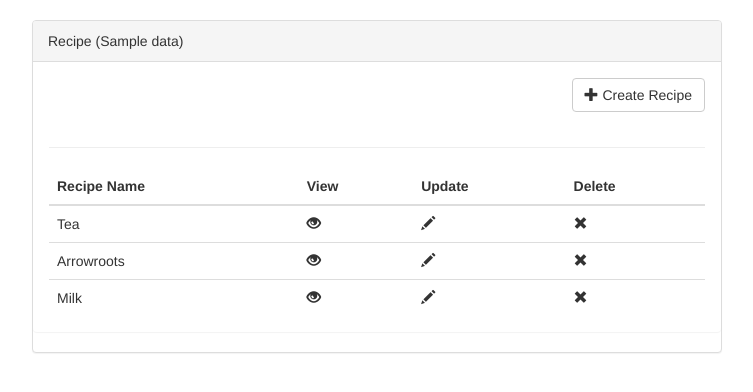
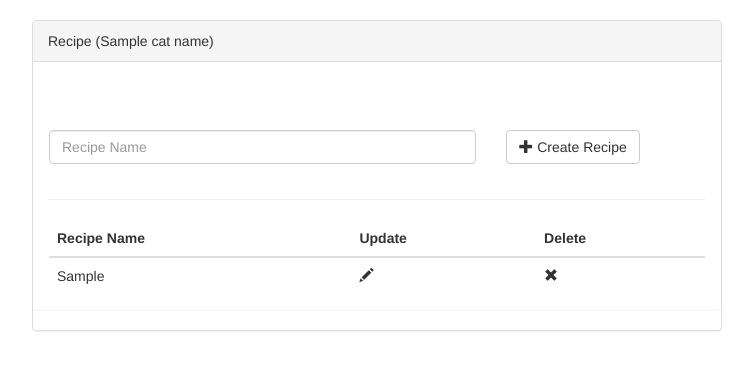
Before and after one commit to kaguna/Python-Flask-Datastructures-CP2, a Flask app: template app/templates/recipes.html in a window 1280 px wide. Shown: the part 52-444 px from the top of the page, without its empty margins (303-1056 px from the left). Run offline with Flask 2, Linux system fonts and the light colour scheme; the visitor is signed in with stand-in values (Sample User, id 1); the template is opened without the code that fills it: most values are stand-ins (such as "Sample title", 1, 10 or a date in 2020); some libraries are stand-ins or nearby versions.

Commit message:
[Feature] add a division to display the list of recipes

```diff
--- a/app/templates/recipes.html
+++ b/app/templates/recipes.html
@@ -23,12 +23,18 @@
 	<div class="col-sm-offset-3">
 		<div class="col-sm-9">
 			<div class="panel panel-default">
-				<div class="pane panel-heading">Recipe ({{ data }})</div>
+				<div class="pane panel-heading">Recipe ({{ cat_name }})</div>
 				<div class="panel panel-body">
-						<form>
+					<div class="alert alert-{{ alerttype }}">{{ message }}</div>
+					<form method="POST" action="/create_recipe">
 						<div class="row">
-								<div class="form-group col-sm-12">
-									<button class="btn btn-default pull-right"><i class="glyphicon glyphicon-plus"></i> Create Recipe</button>
+							<div class="form-group col-sm-8">
+								<input type="hidden" name="cat_owner" value="{{ session['email'] }}" class="form-control" placeholder="Category owner" hidden>
+								<input type="hidden" name="cat_name" value="{{ cat_name }}" class="form-control" placeholder="Category name" hidden>
+								<input type="text" name="recipe_name" class="form-control" placeholder="Recipe Name" required>
+							</div>
+							<div class="form-group col-sm-4">
+								<button class="btn btn-default"><i class="glyphicon glyphicon-plus"></i> Create Recipe</button>
 							</div>
 						</div>
 					</form>
@@ -37,30 +43,22 @@
 						<thead>
 							<tr>
 								<th>Recipe Name</th>
-									<th>View</th>
 								<th>Update</th>
 								<th>Delete</th>
 							</tr>
 						</thead>
 						<tbody>
+							{% if recipe_name == None %}
+							no data
+							{% else %}
+							{% for myRecipes in recipe_name %}
 							<tr>
-									<td>Tea</td>
-									<td><i class="glyphicon glyphicon-eye-open"></i></td>
+								<td>{{ myRecipes }}</td>
 								<td><i class="glyphicon glyphicon-pencil"></i></td>
 								<td><i class="glyphicon glyphicon-remove"></i></td>
 							</tr>
-								<tr>
-									<td>Arrowroots</td>
-									<td><i class="glyphicon glyphicon-eye-open"></i></td>
-									<td><i class="glyphicon glyphicon-pencil"></i></td>
-									<td><i class="glyphicon glyphicon-remove"></i></td>
-								</tr>
-								<tr>
-									<td>Milk</td>
-									<td><i class="glyphicon glyphicon-eye-open"></i></td>
-									<td><i class="glyphicon glyphicon-pencil"></i></td>
-									<td><i class="glyphicon glyphicon-remove"></i></td>
-								</tr>
+							{% endfor %}
+							{% endif %}
 						</tbody>
 					</table>
 				</div>
@@ -68,5 +66,4 @@
 		</div>
 	</div>
 </body>
-
 </html>
```
Lines whose indentation alone changed are shown as unchanged.
